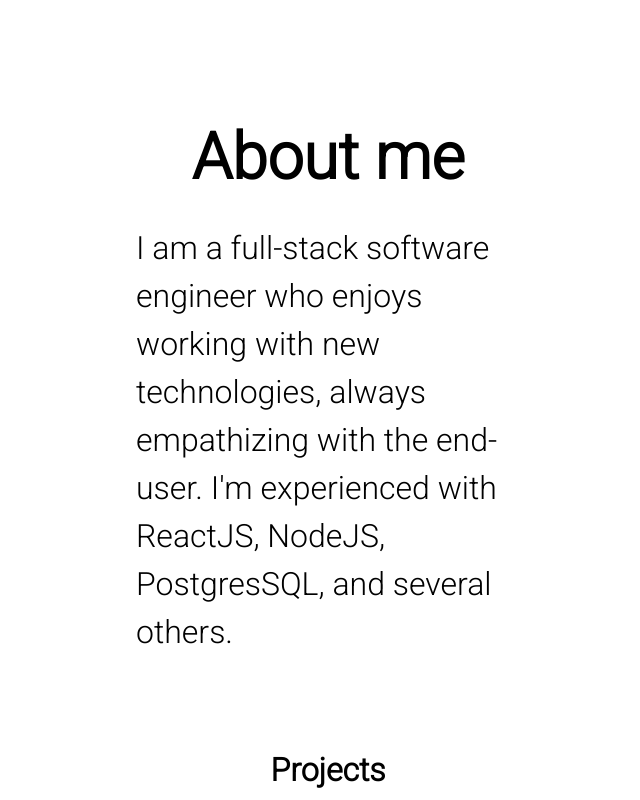
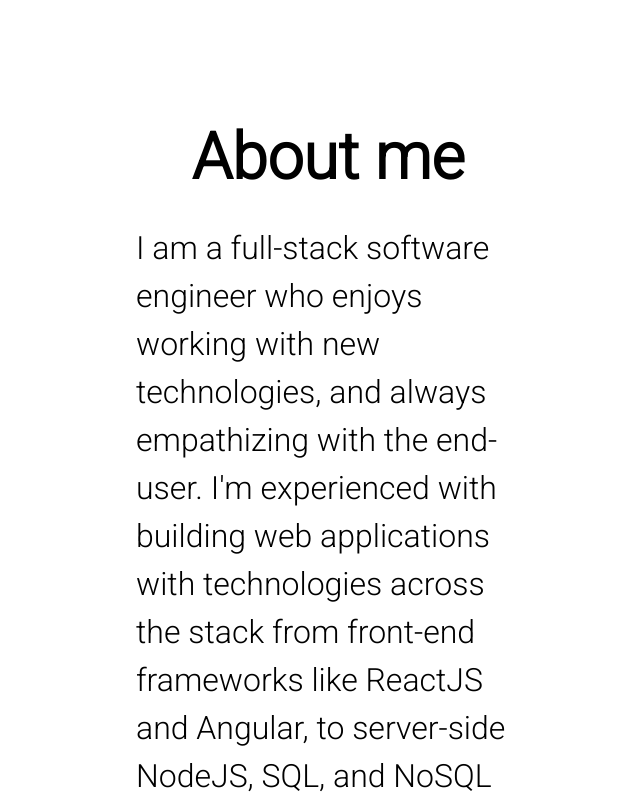
Before and after one commit to unknowntheory/unknowntheory.github.io, a website: page index.html in a window 1280 px wide. Shown: the part 1120-1920 px from the top of the page, without its empty margins (600-1240 px from the left). Drawn offline with nearby package versions, Linux system fonts and the light colour scheme.

Commit message:
re worded about me

```diff
--- a/index.html
+++ b/index.html
@@ -26,8 +26,8 @@
             <section class="section">
               <div class="blurb">
                 <p class="title">About me</p>
-                I am a full-stack software engineer who enjoys working with new technologies, always empathizing with the end-user.
-                I'm experienced with ReactJS, NodeJS, PostgresSQL, and several others.
+                I am a full-stack software engineer who enjoys working with new technologies, and always empathizing with the end-user.
+I'm experienced with building web applications with technologies across the stack from front-end frameworks like ReactJS and Angular, to server-side NodeJS, SQL, and NoSQL databases.
               </div>
             </section>
             <section class="section">
```
